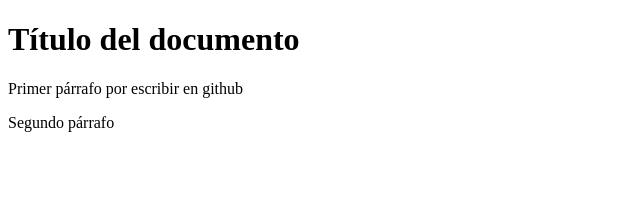
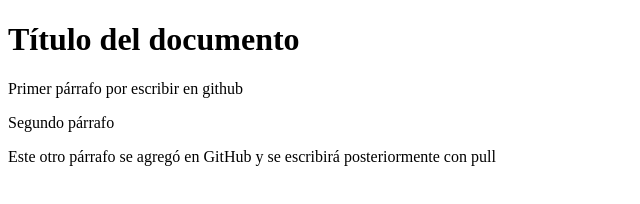
Before and after one commit to Extractivos/CursoGit, a plain HTML site: page index.html in a window 1280 px wide. Shown: the whole page, without its empty margins (0-640 px from the left). Drawn offline with Linux system fonts and the light colour scheme.

Commit message:
Update index.html

```diff
--- a/index.html
+++ b/index.html
@@ -10,5 +10,6 @@
         <p>Primer párrafo por escribir en github
         </p>
         <p>Segundo párrafo</p>
+    <p>Este otro párrafo se agregó en GitHub y se escribirá posteriormente con pull</p>
 </body>
 </html>
```
